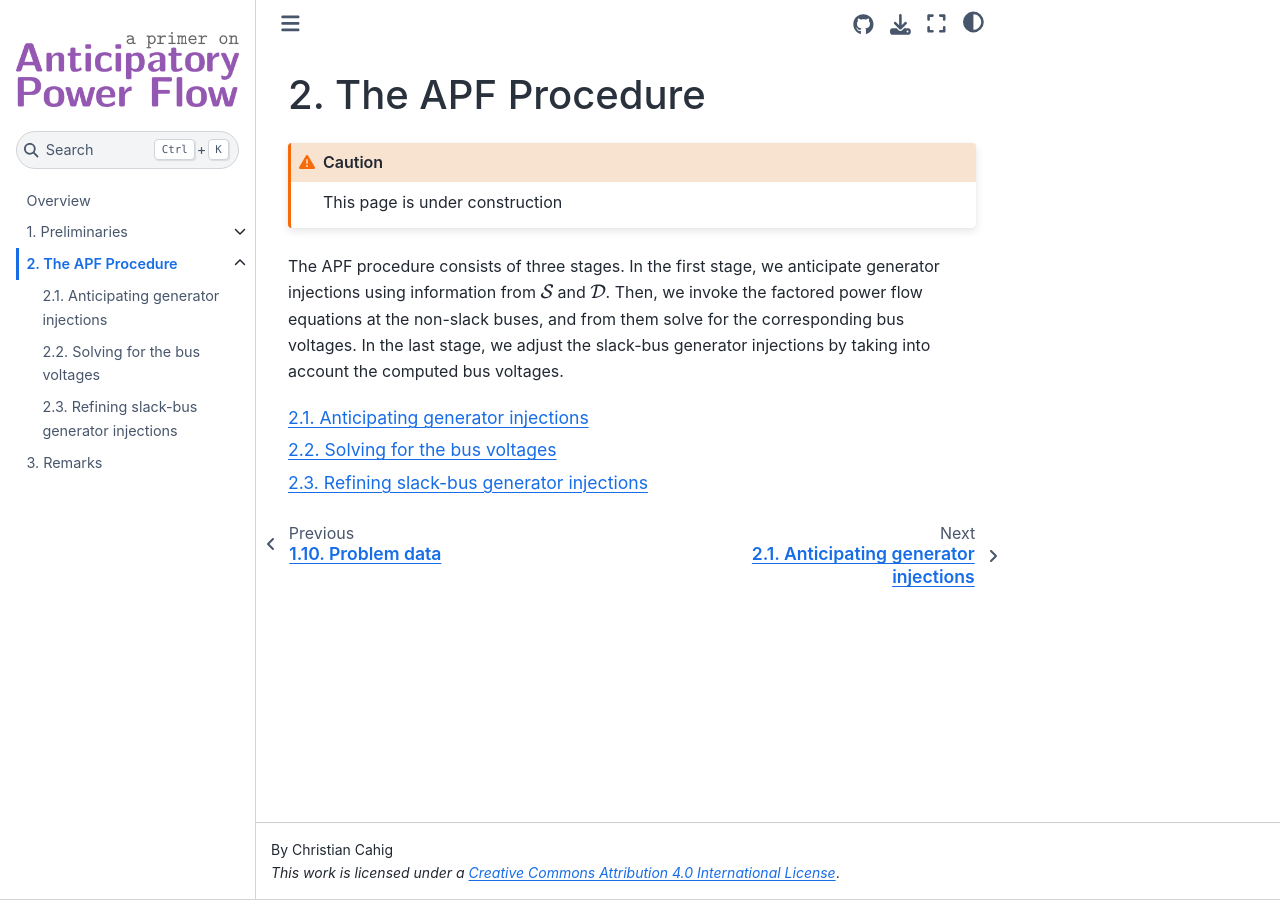
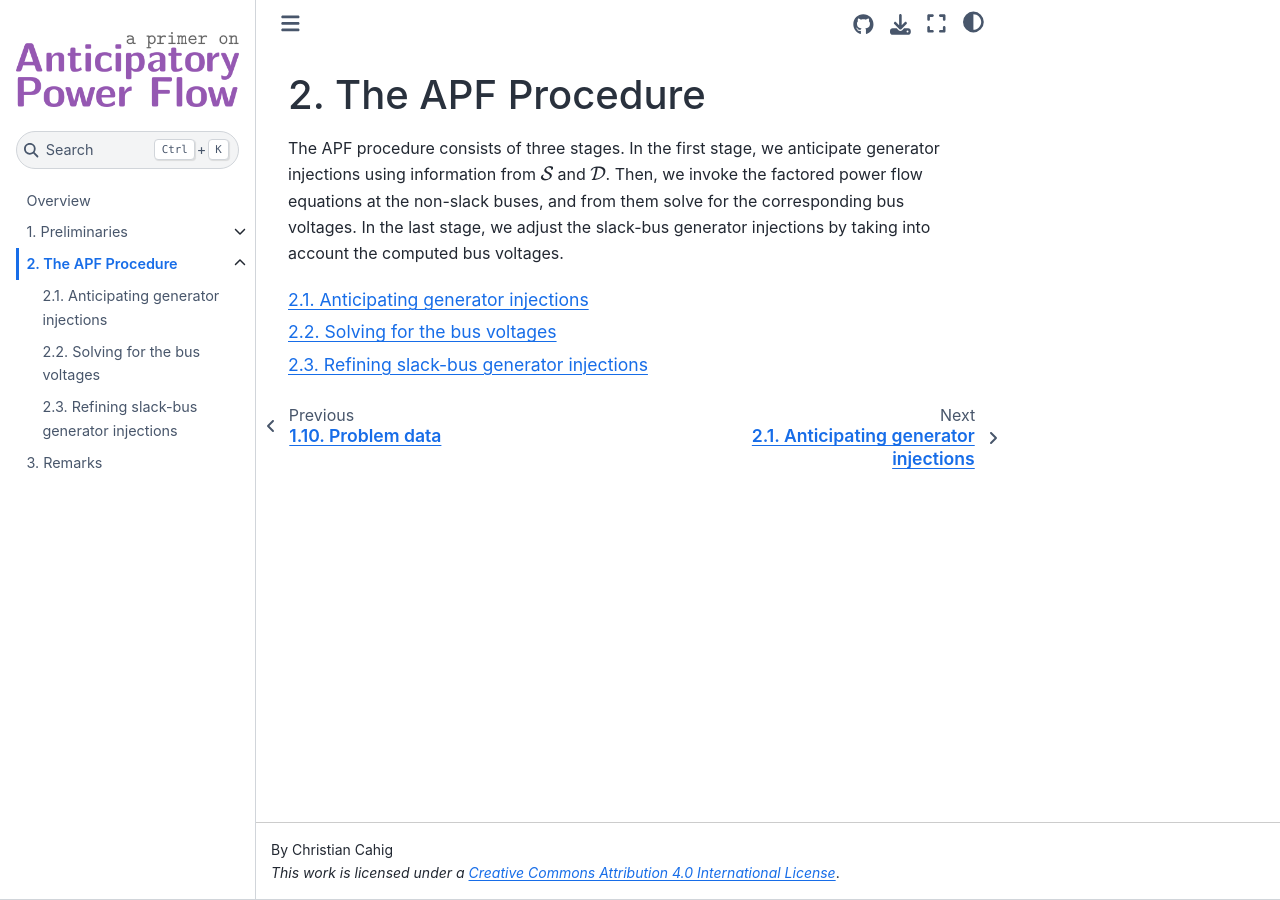
Before and after one commit to christian-cahig/apf-primer, a Jupyter Book: the page built from apf-procedure/main.md, in a window 1280 px wide. Built offline with Jupyter Book 1.0.4 settings and Sphinx 7.4.7 and the Sphinx Book theme 1.1.4, drawn with Linux system fonts in a browser that asks for light colours.

Commit message:
Remove caution in landing page for chapter "The APF Procedure"

````diff
--- a/apf-procedure/main.md
+++ b/apf-procedure/main.md
@@ -1,9 +1,5 @@
 (apf-proc:main)=
 # The APF Procedure
-
-```{caution}
-This page is under construction
-```
 
 The APF procedure consists of three stages.
 In the first stage, we anticipate generator injections using information from $\mathcal{S}$ and $\mathcal{D}$.
````
